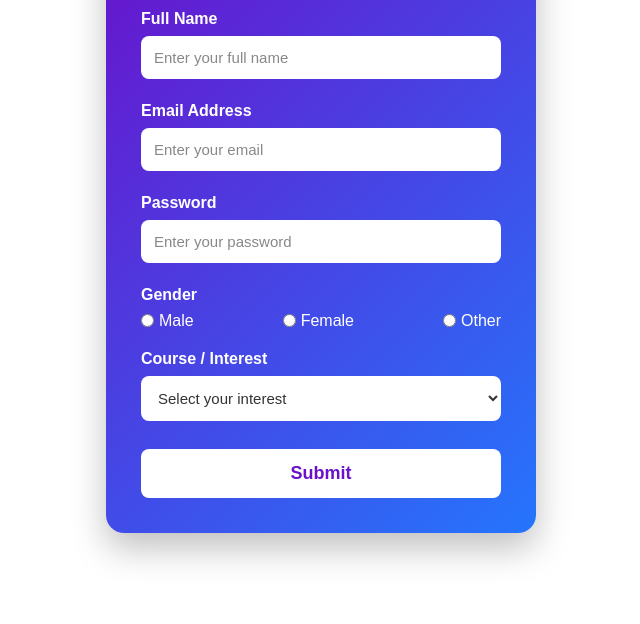
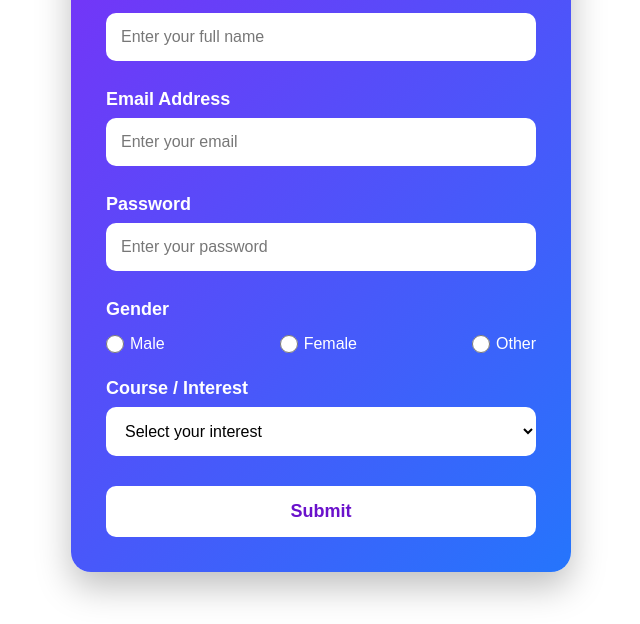
Before and after one commit to padhiyarrehnuma-creator/Day2_task, a plain HTML site: page index.html in a window 1280 px wide. Shown: the part 176-800 px from the top of the page, without its empty margins (319-959 px from the left). Drawn offline with Linux system fonts and the light colour scheme.

Commit message:
style.css

```diff
--- a/style.css
+++ b/style.css
@@ -7,11 +7,11 @@
 
 body{
     background:#ffffff;
+    min-height:100vh;
     display:flex;
     justify-content:center;
     align-items:center;
-    min-height:100vh;
-    padding:30px;
+    padding:40px;
 }
 
 .container{
@@ -22,26 +22,26 @@ body{
 }
 
 .form-box{
-    width:430px;
-    background:linear-gradient(135deg,#6a11cb,#2575fc);
+    width:500px;
+    background:linear-gradient(135deg,#7b2ff7,#2575fc);
     padding:35px;
-    border-radius:18px;
-    box-shadow:0 15px 35px rgba(0,0,0,0.25);
+    border-radius:20px;
+    box-shadow:0 15px 35px rgba(0,0,0,.25);
 }
 
 h2{
     text-align:center;
-    color:#ffffff;
-    margin-bottom:25px;
-    font-size:30px;
+    color:#fff;
+    margin-bottom:30px;
+    font-size:38px;
 }
 
 label{
     display:block;
-    color:#ffffff;
-    font-size:16px;
+    color:#fff;
+    font-size:18px;
     font-weight:bold;
-    margin-top:15px;
+    margin-top:18px;
     margin-bottom:8px;
 }
 
@@ -50,66 +50,71 @@ input[type="email"],
 input[type="password"],
 select{
     width:100%;
-    padding:13px;
+    padding:15px;
     border:none;
-    border-radius:8px;
+    border-radius:10px;
     outline:none;
-    font-size:15px;
-    background:#ffffff;
-    color:#333;
-    margin-bottom:8px;
+    font-size:16px;
+    margin-bottom:10px;
+    background:#fff;
 }
 
 input:focus,
 select:focus{
-    box-shadow:0 0 10px #ffffff;
+    box-shadow:0 0 10px rgba(255,255,255,.8);
 }
 
 .gender{
     display:flex;
     justify-content:space-between;
     align-items:center;
-    margin-bottom:20px;
-    color:#ffffff;
-    flex-wrap:wrap;
+    margin:15px 0 25px;
 }
 
-.gender label{
+.radio{
     display:flex;
     align-items:center;
-    gap:5px;
+    gap:6px;
+    color:#fff;
+    font-size:16px;
     font-weight:normal;
     margin:0;
 }
 
-input[type="radio"]{
-    cursor:pointer;
+.radio input{
+    accent-color:white;
+    width:18px;
+    height:18px;
 }
 
 button{
     width:100%;
-    padding:14px;
+    padding:15px;
+    margin-top:20px;
     border:none;
-    border-radius:8px;
-    background:#ffffff;
+    border-radius:10px;
+    background:#fff;
     color:#6a11cb;
     font-size:18px;
     font-weight:bold;
     cursor:pointer;
-    margin-top:20px;
-    transition:0.3s;
+    transition:.3s;
 }
 
 button:hover{
-    background:#f3f3f3;
+    background:#ececec;
     transform:scale(1.03);
 }
 
 ::placeholder{
-    color:#888;
+    color:#777;
 }
 
-@media(max-width:500px){
+@media(max-width:600px){
+
+    body{
+        padding:20px;
+    }
 
     .form-box{
         width:100%;
@@ -117,13 +122,13 @@ button:hover{
     }
 
     h2{
-        font-size:25px;
+        font-size:30px;
     }
 
     .gender{
         flex-direction:column;
         align-items:flex-start;
-        gap:10px;
+        gap:12px;
     }
 
-    }
+}
```
